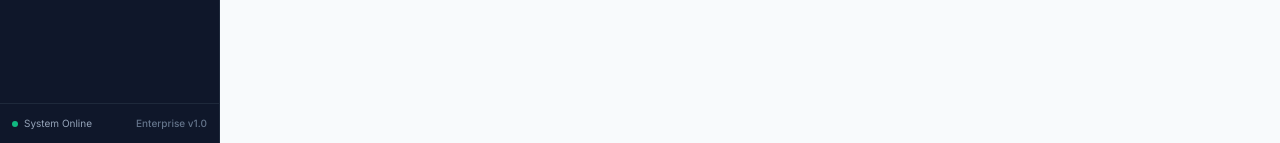
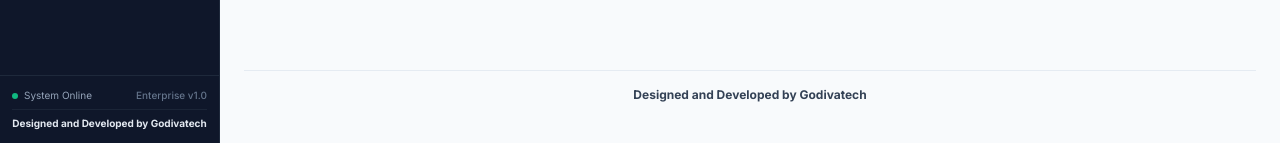
Before and after one commit to godivatech/school-erb, a Next.js app: page / in a window 1280 px wide. Shown: the part 657-800 px from the top of the page. Built offline with nearby package versions, Linux system fonts and the light colour scheme; no server answers; the database is empty.

Commit message:
feat: add 'Designed and Developed by Godivatech' bold branding in footer and sidebar

```diff
--- a/src/components/layout/app-shell.tsx
+++ b/src/components/layout/app-shell.tsx
@@ -86,8 +86,17 @@ function AppShellInner({ children }: { children: React.ReactNode }) {
           </div>
 
           {/* Primary Viewport Area */}
-          <main className="flex-1 min-h-0 overflow-y-auto pb-16 md:pb-6 p-4 md:p-6 bg-slate-50 print:p-0 print:m-0 print:bg-white print:overflow-visible">
-            {children}
+          <main className="flex-1 min-h-0 overflow-y-auto pb-20 md:pb-8 p-4 md:p-6 bg-slate-50 print:p-0 print:m-0 print:bg-white print:overflow-visible flex flex-col justify-between">
+            <div className="flex-1">
+              {children}
+            </div>
+
+            {/* Application Global Footer */}
+            <footer className="mt-8 pt-4 pb-2 border-t border-slate-200/80 text-center text-xs text-slate-500 print:hidden select-none">
+              <p>
+                <strong className="font-bold text-slate-700">Designed and Developed by Godivatech</strong>
+              </p>
+            </footer>
           </main>
         </div>
       </div>
--- a/src/components/layout/desktop-sidebar.tsx
+++ b/src/components/layout/desktop-sidebar.tsx
@@ -225,12 +225,17 @@ export function DesktopSidebar({ isCollapsed, onToggle }: DesktopSidebarProps) {
 
       {/* Footer System Status */}
       {!isCollapsed && (
-        <div className="p-3 border-t border-slate-800 text-[10px] text-slate-400 flex items-center justify-between">
-          <div className="flex items-center gap-1.5">
-            <span className="h-1.5 w-1.5 rounded-full bg-emerald-500 animate-pulse" />
-            <span>System Online</span>
+        <div className="p-3 border-t border-slate-800 text-[10px] text-slate-400 flex flex-col gap-1.5">
+          <div className="flex items-center justify-between">
+            <div className="flex items-center gap-1.5">
+              <span className="h-1.5 w-1.5 rounded-full bg-emerald-500 animate-pulse" />
+              <span>System Online</span>
+            </div>
+            <span className="font-medium text-slate-500">Enterprise v1.0</span>
           </div>
-          <span className="font-medium text-slate-500">Enterprise v1.0</span>
+          <div className="text-[10px] text-slate-400 text-center pt-1.5 border-t border-slate-800/80">
+            <strong className="font-bold text-slate-200">Designed and Developed by Godivatech</strong>
+          </div>
         </div>
       )}
     </aside>
```
